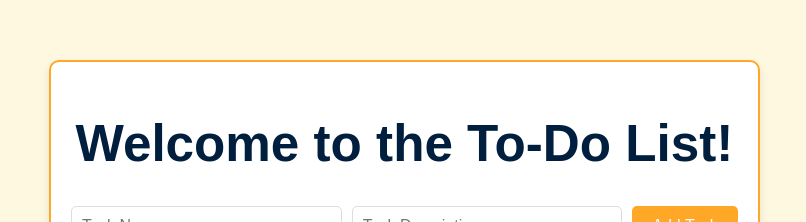
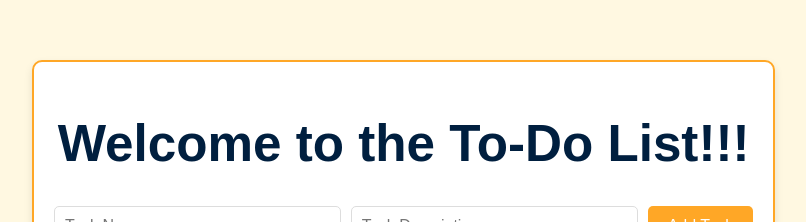
Before and after one commit to ashleyglenn0/todolistreact, a React (Vite) app: page / in a window 1280 px wide. Shown: the part 181-403 px from the top of the page, without its empty margins (240-1046 px from the left). Built offline with nearby package versions, Linux system fonts and the light colour scheme; no server answers.

Commit message:
updating to trigger workflow

```diff
--- a/src/TodoList.jsx
+++ b/src/TodoList.jsx
@@ -73,7 +73,7 @@ const TodoList = () => {
 
   return (
     <div className="container">
-      <h1>Welcome to the To-Do List!</h1>
+      <h1>Welcome to the To-Do List!!!</h1>
       <form onSubmit={handleAddTask} className="task-form">
         <input
           type="text"
```
